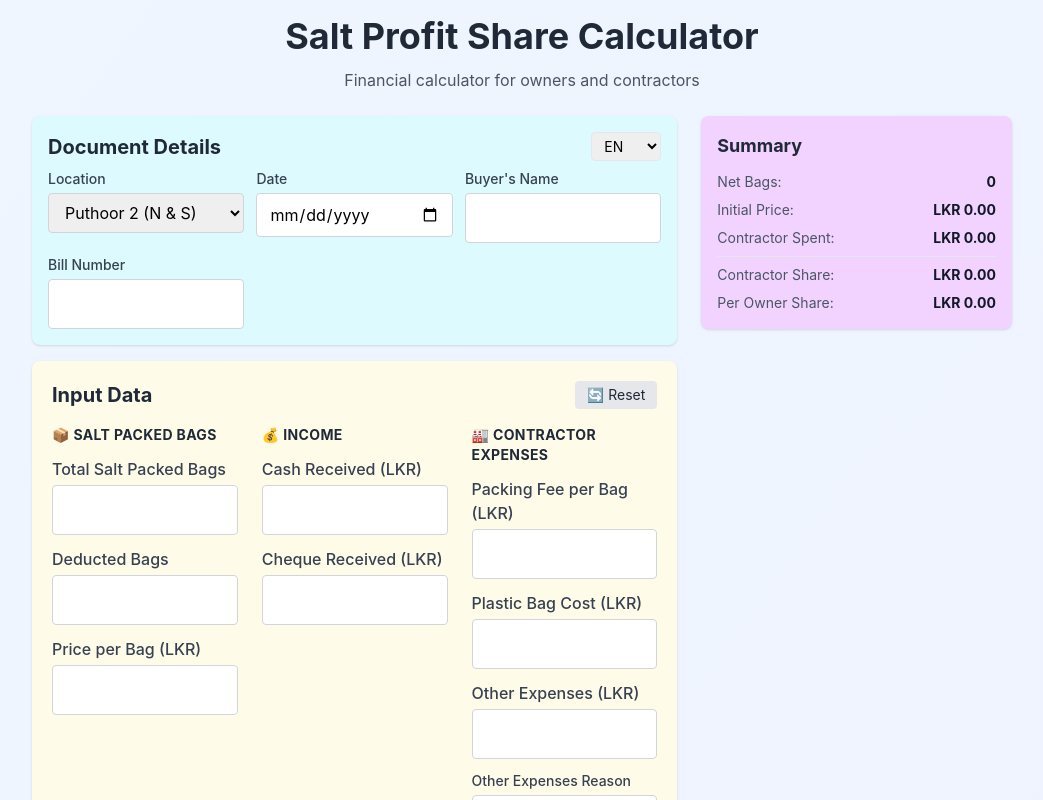
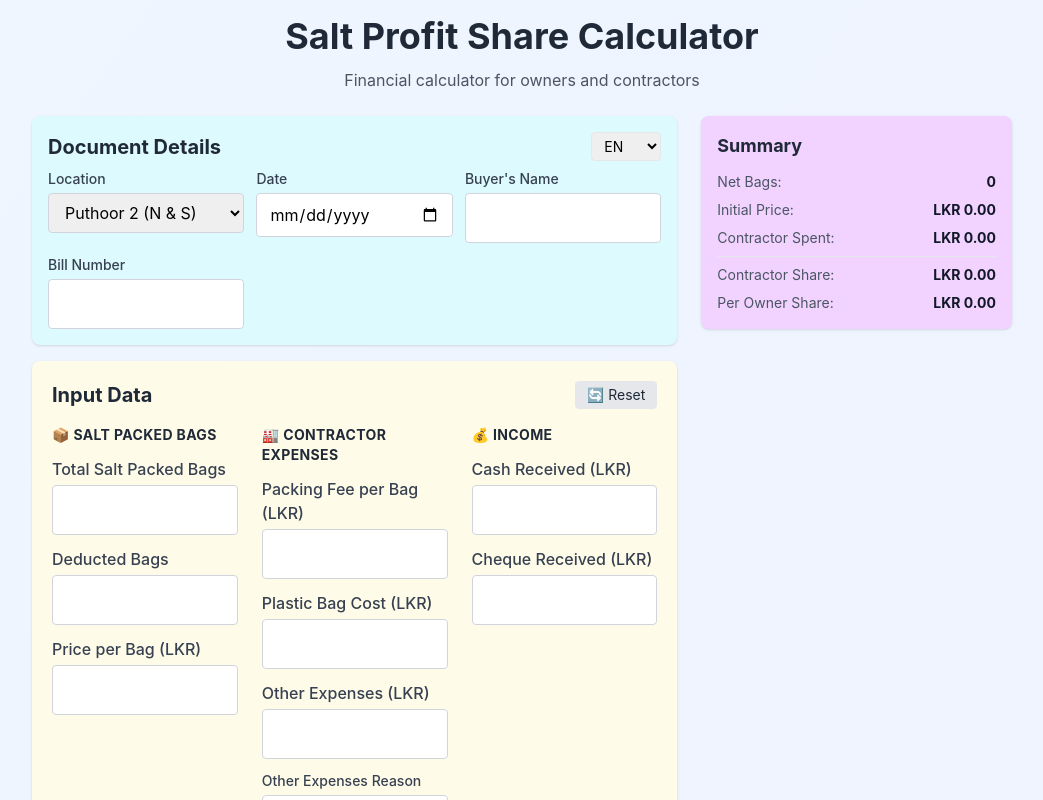
Before and after one commit to seiyadhniyas/Salt-Profit-Share-Calculator-SaaS, a React (Vite) app: page / in a window 1280 px wide. Shown: the top 800 px of the page, without its empty margins (118-1161 px from the left). Built offline with nearby package versions, Linux system fonts and the light colour scheme.

Commit message:
Refactor: swap Income & Contractor Expenses sections, add auto-calculate Cash Received logic

```diff
--- a/src/components/InputSection.jsx
+++ b/src/components/InputSection.jsx
@@ -1,4 +1,4 @@
-import React from 'react'
+import React, { useState, useEffect } from 'react'
 
 function NumberInput({ label, value, onChange, min = 0, step = 'any', name }) {
   return (
@@ -18,7 +18,32 @@ function NumberInput({ label, value, onChange, min = 0, step = 'any', name }) {
 }
 
 export default function InputSection({ inputs, setInput, reset, toggleLoans, t, lang, setLang }) {
-  const onChange = (name, val) => setInput(prev => ({ ...prev, [name]: val }))
+  const [cashReceivedManuallySet, setCashReceivedManuallySet] = useState(false)
+
+  const onChange = (name, val) => {
+    setInput(prev => ({ ...prev, [name]: val }))
+    // Track if user manually sets Cash Received
+    if (name === 'cashReceived' && val !== '') {
+      setCashReceivedManuallySet(true)
+    }
+  }
+
+  // Auto-calculate Cash Received when packed bags, price, or cheque changes (if not manually set)
+  useEffect(() => {
+    if (!cashReceivedManuallySet) {
+      const packedBags = Math.max(0, Math.floor(Number(inputs.packedBags) || 0))
+      const deductedBags = Math.max(0, Math.floor(Number(inputs.deductedBags) || 0))
+      const pricePerBag = Number(inputs.pricePerBag) || 0
+      const chequeReceived = Number(inputs.chequeReceived) || 0
+
+      if (packedBags > 0 && pricePerBag > 0) {
+        const netBags = Math.max(0, packedBags - deductedBags)
+        const initialPrice = netBags * pricePerBag
+        const calculatedCash = initialPrice - chequeReceived
+        setInput(prev => ({ ...prev, cashReceived: Math.max(0, calculatedCash) }))
+      }
+    }
+  }, [inputs.packedBags, inputs.deductedBags, inputs.pricePerBag, inputs.chequeReceived, cashReceivedManuallySet, setInput])
 
   const addExpense = () => {
     const id = Date.now()
@@ -110,12 +135,6 @@ export default function InputSection({ inputs, setInput, reset, toggleLoans, t,
           </div>
 
           <div>
-            <h4 className="font-bold text-gray-800 mb-3 text-sm uppercase tracking-wide">💰 {t('income')}</h4>
-            <NumberInput label={t('cashReceived') || 'Cash Received (LKR)'} name="cashReceived" value={inputs.cashReceived} onChange={onChange} />
-            <NumberInput label={t('chequeReceived') || 'Cheque Received (LKR)'} name="chequeReceived" value={inputs.chequeReceived} onChange={onChange} />
-          </div>
-
-          <div>
             <h4 className="font-bold text-gray-800 mb-3 text-sm uppercase tracking-wide">🏭 {t('contractorExpenses')}</h4>
             <NumberInput label={t('packingFeePerBag') || 'Packing Fee per Bag (LKR)'} name="packingFeePerBag" value={inputs.packingFeePerBag} onChange={onChange} />
             <NumberInput label={t('bagCostPerUnit') || 'Plastic Bag Cost (LKR)'} name="bagCostPerUnit" value={inputs.bagCostPerUnit} onChange={onChange} />
@@ -164,6 +183,12 @@ export default function InputSection({ inputs, setInput, reset, toggleLoans, t,
               </div>
             )}
           </div>
+
+          <div>
+            <h4 className="font-bold text-gray-800 mb-3 text-sm uppercase tracking-wide">💰 {t('income')}</h4>
+            <NumberInput label={t('cashReceived') || 'Cash Received (LKR)'} name="cashReceived" value={inputs.cashReceived} onChange={onChange} />
+            <NumberInput label={t('chequeReceived') || 'Cheque Received (LKR)'} name="chequeReceived" value={inputs.chequeReceived} onChange={onChange} />
+          </div>
         </div>
 
         <div className="mt-6 pt-6 border-t">
```
